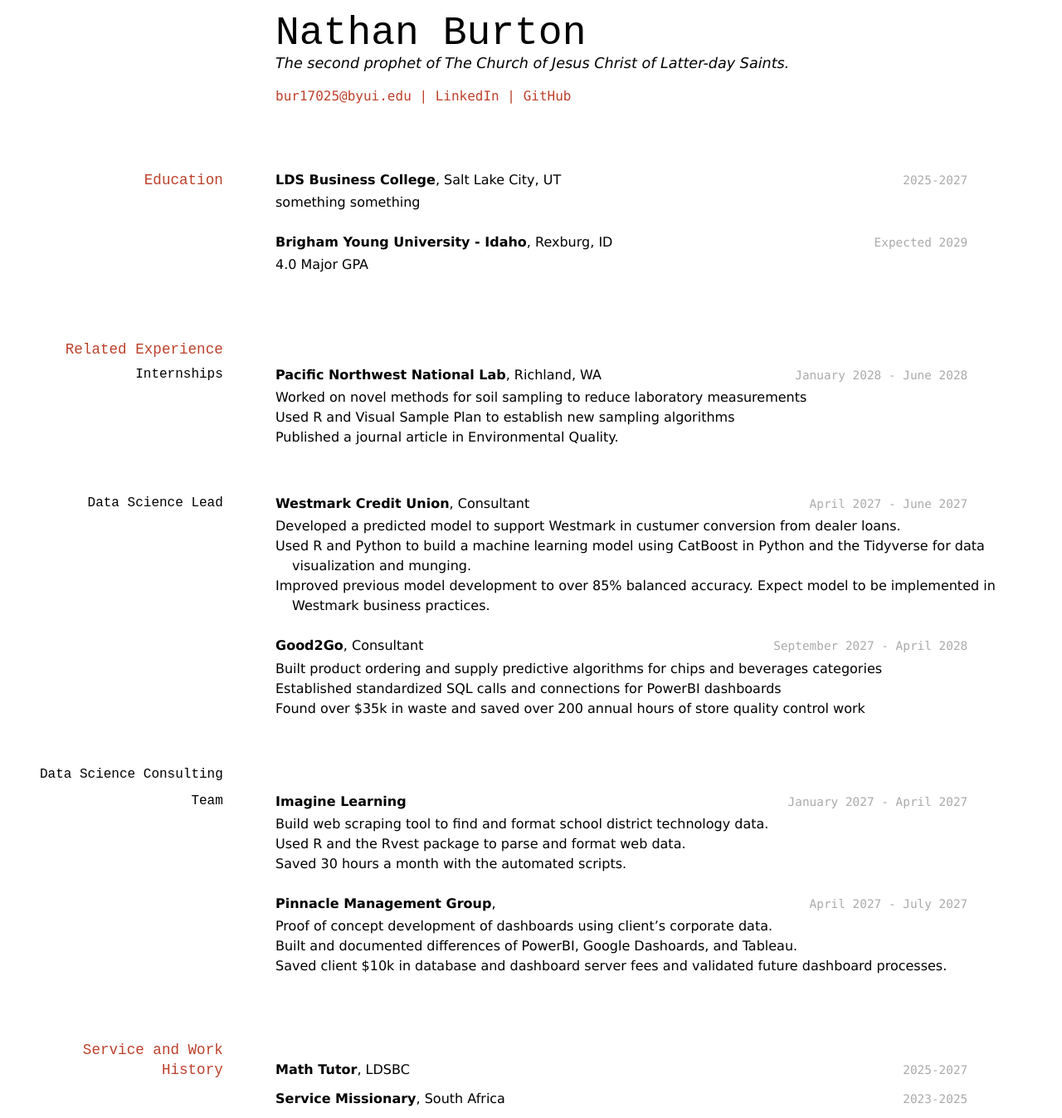
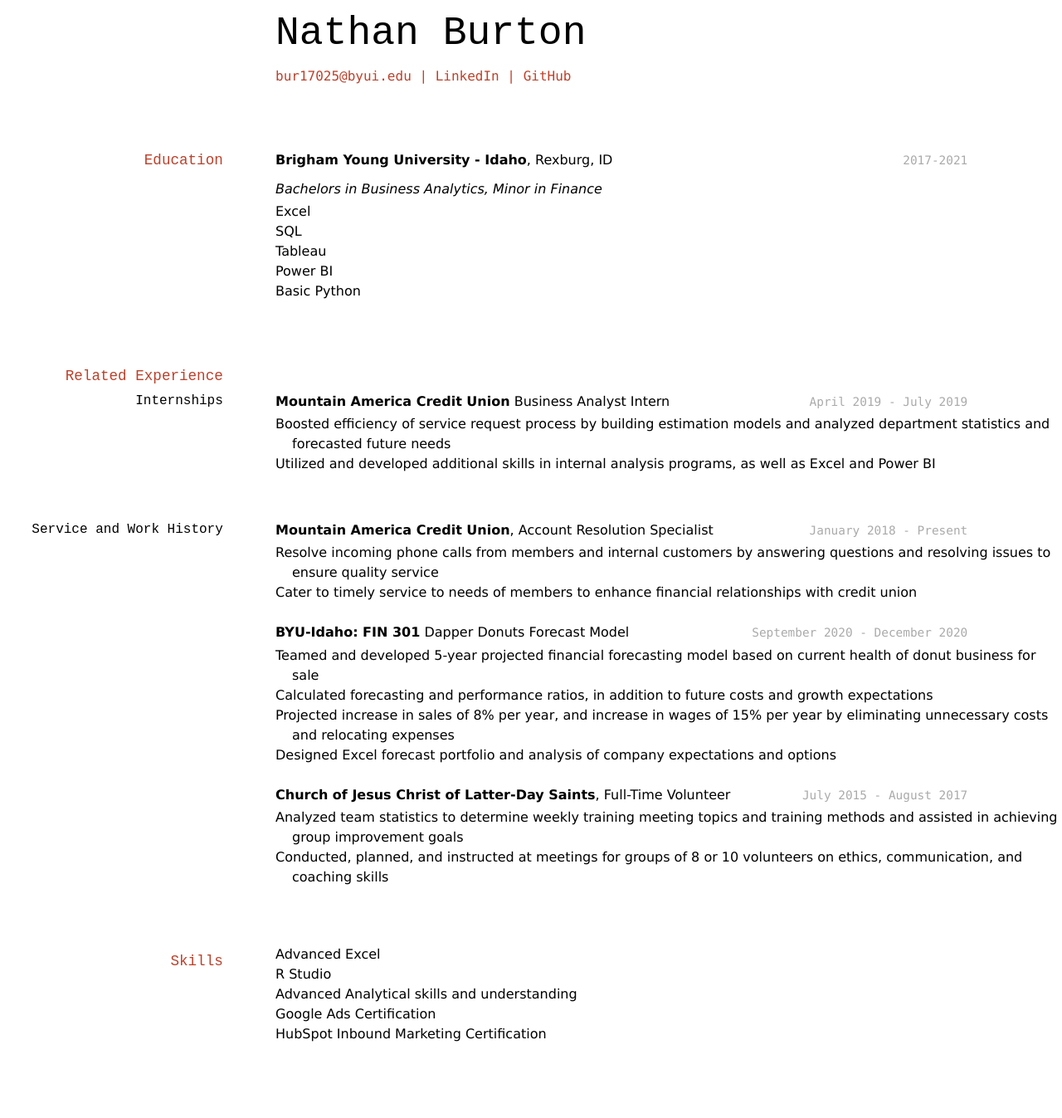
Before and after one commit to nateburton11/BurtonNathanResume, a Jekyll site: the page built from docs/index.md, in a window 1280 px wide. Shown: the whole page at 83% size. Built offline with Jekyll 4.4.1, drawn with Linux system fonts in a browser that asks for light colours; after the commit the page ends 1282 px from its top, so only the background shows below that.

Commit message:
updated all new info

```diff
--- a/docs/index.md
+++ b/docs/index.md
@@ -3,7 +3,7 @@ layout: cv
 title: Nathan Burton
 ---
 # Nathan Burton
-The second prophet of The Church of Jesus Christ of Latter-day Saints.
+
 
 <div id="webaddress">
 <a href="bur17025@byui.edu">bur17025@byui.edu</a>
@@ -15,70 +15,64 @@ The second prophet of The Church of Jesus Christ of Latter-day Saints.
 
 ## Education
 
-`2025-2027`
-__LDS Business College__, Salt Lake City, UT
-
-- something something
-
-`Expected 2029`
+`2017-2021`
 __Brigham Young University - Idaho__, Rexburg, ID
 
-- 4.0 Major GPA
+_Bachelors in Business Analytics, Minor in Finance_
+
+- Excel
+- SQL
+- Tableau
+- Power BI
+- Basic Python
 
 
 ## Related Experience
 
 ### Internships
 
-`January 2028 - June 2028`
-__Pacific Northwest National Lab__, Richland, WA
+`April 2019 - July 2019`
+__Mountain America Credit Union__ Business Analyst Intern
 
-- Worked on novel methods for soil sampling to reduce laboratory measurements
-- Used R and Visual Sample Plan to establish new sampling algorithms
-- Published a journal article in Environmental Quality.
+- Boosted efficiency of service request process by building estimation models and analyzed department
+statistics and forecasted future needs
+- Utilized and developed additional skills in internal analysis programs, as well as Excel and Power BI
 
-### Data Science Lead
+### Service and Work History
 
-`April 2027 - June 2027`
-__Westmark Credit Union__, Consultant
+`January 2018 - Present`
+__Mountain America Credit Union__, Account Resolution Specialist
 
-- Developed a predicted model to support Westmark in custumer conversion from dealer loans.
-- Used R and Python to build a machine learning model using CatBoost in Python and the Tidyverse for data visualization and munging.
-- Improved previous model development to over 85% balanced accuracy. Expect model to be implemented in Westmark business practices.
+- Resolve incoming phone calls from members and internal customers by answering questions and
+resolving issues to ensure quality service
+- Cater to timely service to needs of members to enhance financial relationships with credit union
 
-`September 2027 - April 2028`
-__Good2Go__, Consultant
+`September 2020 - December 2020`
+__BYU-Idaho: FIN 301__ Dapper Donuts Forecast Model
 
-- Built product ordering and supply predictive algorithms for chips and beverages categories
-- Established standardized SQL calls and connections for PowerBI dashboards
-- Found over $35k in waste and saved over 200 annual hours of store quality control work
+- Teamed and developed 5-year projected financial forecasting model based on current health of donut
+business for sale
+- Calculated forecasting and performance ratios, in addition to future costs and growth expectations
+- Projected increase in sales of 8% per year, and increase in wages of 15% per year by eliminating
+unnecessary costs and relocating expenses
+- Designed Excel forecast portfolio and analysis of company expectations and options
 
-### Data Science Consulting Team
+`July 2015 - August 2017`
+__Church of Jesus Christ of Latter-Day Saints__, Full-Time Volunteer
 
-`January 2027 - April 2027`
-__Imagine Learning__
-
-- Build web scraping tool to find and format school district technology data.
-- Used R and the Rvest package to parse and format web data.
-- Saved 30 hours a month with the automated scripts.
-
-`April 2027 - July 2027`
-__Pinnacle Management Group__,
-
-- Proof of concept development of dashboards using client's corporate data.
-- Built and documented differences of PowerBI, Google Dashoards, and Tableau.
-- Saved client $10k in database and dashboard server fees and validated future dashboard processes.
+- Analyzed team statistics to determine weekly training meeting topics and training methods and assisted
+in achieving group improvement goals
+- Conducted, planned, and instructed at meetings for groups of 8 or 10 volunteers on ethics,
+communication, and coaching skills
 
 
-## Service and Work History
+## Skills
 
-`2025-2027`
-__Math Tutor__, LDSBC
-
-
-`2023-2025`
-__Service Missionary__, South Africa
-
+- Advanced Excel
+- R Studio
+- Advanced Analytical skills and understanding
+- Google Ads Certification
+- HubSpot Inbound Marketing Certification
 
 
 <!-- ### Footer
```
